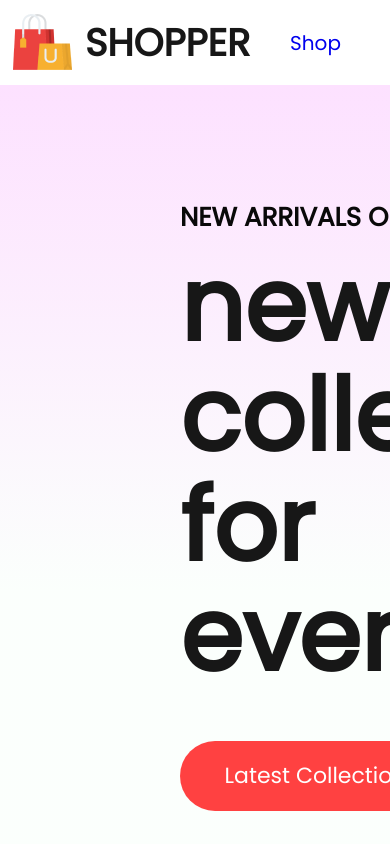
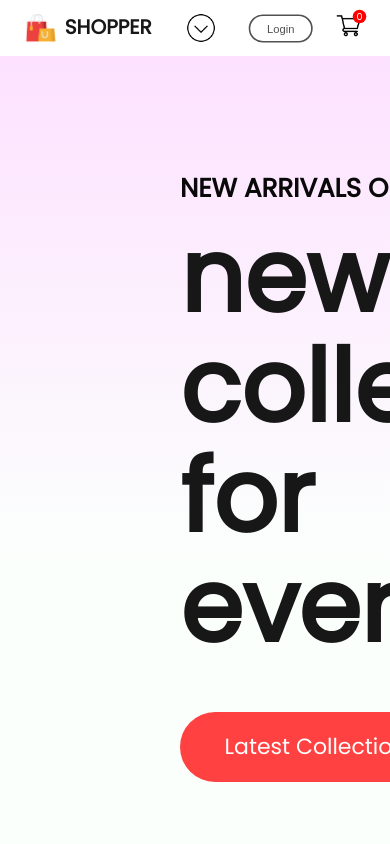
Before and after one commit to SomsuryaMohapatra/E-Commerce-Frontend, a React (Create React App) app: page / in a window 390 px wide. Shown: the top 844 px of the page. Built offline with nearby package versions, Linux system fonts and the light colour scheme.

Commit message:
Responsive Navbar

```diff
--- a/src/Components/Navbar/Navbar.css
+++ b/src/Components/Navbar/Navbar.css
@@ -1,23 +1,24 @@
-.navbar{
+.navbar {
     display: flex;
     justify-content: space-around;
-    padding: 10px;
+    padding: 15px 0px;
     box-shadow: 0 1px 3px -2px black;
+    align-items: center;
 }
 
-.nav-logo{
+.nav-logo {
     display: flex;
     align-items: center;
     gap: 10px;
 }
 
-.nav-logo p{
+.nav-logo p {
     color: #171717;
     font-size: 38px;
     font-weight: 600;
 }
 
-.nav-menu{
+.nav-menu {
     display: flex;
     align-items: center;
     list-style: none;
@@ -27,7 +28,7 @@
     font-weight: 500;
 }
 
-.nav-menu li{
+.nav-menu li {
     display: flex;
     flex-direction: column;
     align-items: center;
@@ -36,7 +37,7 @@
     cursor: pointer;
 }
 
-.nav-menu hr{
+.nav-menu hr {
     border: none;
     width: 100%;
     height: 3px;
@@ -44,14 +45,14 @@
     background: #ff4141;
 }
 
-.nav-login-cart{
+.nav-login-cart {
     display: flex;
     align-items: center;
     gap: 45px;
 
 }
 
-.nav-login-cart button{
+.nav-login-cart button {
     width: 157px;
     height: 58px;
     outline: auto;
@@ -64,11 +65,11 @@
     cursor: pointer;
 }
 
-.nav-login-cart button:active{
+.nav-login-cart button:active {
     background: #f3f3f3;
 }
 
-.nav-cart-count{
+.nav-cart-count {
     width: 22px;
     height: 22px;
     display: flex;
@@ -81,3 +82,113 @@
     background: red;
     color: white;
 }
+
+.nav-dropdown {
+    display: none;
+}
+
+@media(max-width:1280px) {
+    .navbar {
+        padding: 12px 50px;
+    }
+
+    .nav-logo img {
+        width: 40px;
+    }
+
+    .nav-logo p {
+        font-size: 25px;
+    }
+
+    .nav-menu {
+        gap: 30px;
+        font-size: 16px;
+    }
+
+    .nav-login-cart {
+        gap: 30px;
+    }
+
+    .nav-login-cart button {
+        width: 120px;
+        height: 45px;
+        font-size: 16px;
+    }
+
+    .nav-cart-count {
+        margin-left: -40px;
+        font-size: 12px;
+    }
+}
+
+@media(max-width:1024px) {
+    .navbar {
+        padding: 12px 30px;
+    }
+
+    .nav-menu {
+        gap: 25px;
+        font-size: 14px;
+    }
+
+    .nav-login-cart button {
+        width: 80px;
+        height: 35px;
+        font-size: 14px;
+    }
+
+    .nav-login-cart img {
+        width: 30px;
+    }
+
+    .nav-cart-count {
+        width: 17px;
+        height: 17px;
+        margin-top: -30px;
+    }
+}
+
+@media(max-width:800px) {
+    .navbar {
+        padding: 10px 0px;
+    }
+
+    .nav-dropdown {
+        display: block;
+        width: 30px;
+        transition: 0.5s;
+    }
+
+    .nav-menu {
+        display: none;
+        justify-content: center;
+        height: 60px;
+        width: 100%;
+        position: absolute;
+        background: white;
+        top: 50px;
+    }
+
+    .nav-menu-visible {
+        display: flex;
+    }
+
+    .nav-dropdown.open{
+        transform: rotate(-180deg);
+    }
+}
+
+@media(max-width:500px){
+    .navbar{
+        padding: 8px 0px;
+        gap: 0;
+    }
+
+    .nav-logo{
+        transform: scale(0.8);
+    }
+
+    .nav-login-cart{
+        transform: scale(0.8);
+    }
+}
--- a/src/Components/Navbar/Navbar.jsx
+++ b/src/Components/Navbar/Navbar.jsx
@@ -1,19 +1,34 @@
-import React, { useContext, useState } from "react";
+import React, { useContext, useRef, useState } from "react";
 import "./Navbar.css";
 import logo from "../../Assets/logo.png";
 import cart_icon from "../../Assets/cart_icon.png";
 import { Link } from "react-router-dom";
 import { ShopContext } from "../../Context/ShopContext";
+import nav_drop_down from "../../Assets/nav_drop_down.png";
+
 const Navbar = () => {
   const [menuUnderline, setMenuUnderline] = useState("");
   const { getTotalCartItems } = useContext(ShopContext);
+  const menuRef = useRef();
+
+  const menuDropDownToggle = (e) => {
+    menuRef.current.classList.toggle("nav-menu-visible");
+    e.target.classList.toggle("open");
+  };
+
   return (
     <div className="navbar">
       <div className="nav-logo">
         <img src={logo} alt="shopper logo" />
         <p>SHOPPER</p>
       </div>
-      <ul className="nav-menu">
+      <img
+        className="nav-dropdown"
+        src={nav_drop_down}
+        alt="menu drop down"
+        onClick={menuDropDownToggle}
+      />
+      <ul ref={menuRef} className="nav-menu">
         <li onClick={() => setMenuUnderline("shop")}>
           <Link style={{ textDecoration: "none" }} to="/">
             Shop
```
Also changed, not shown: src/Assets/nav_drop_down.png (added).
